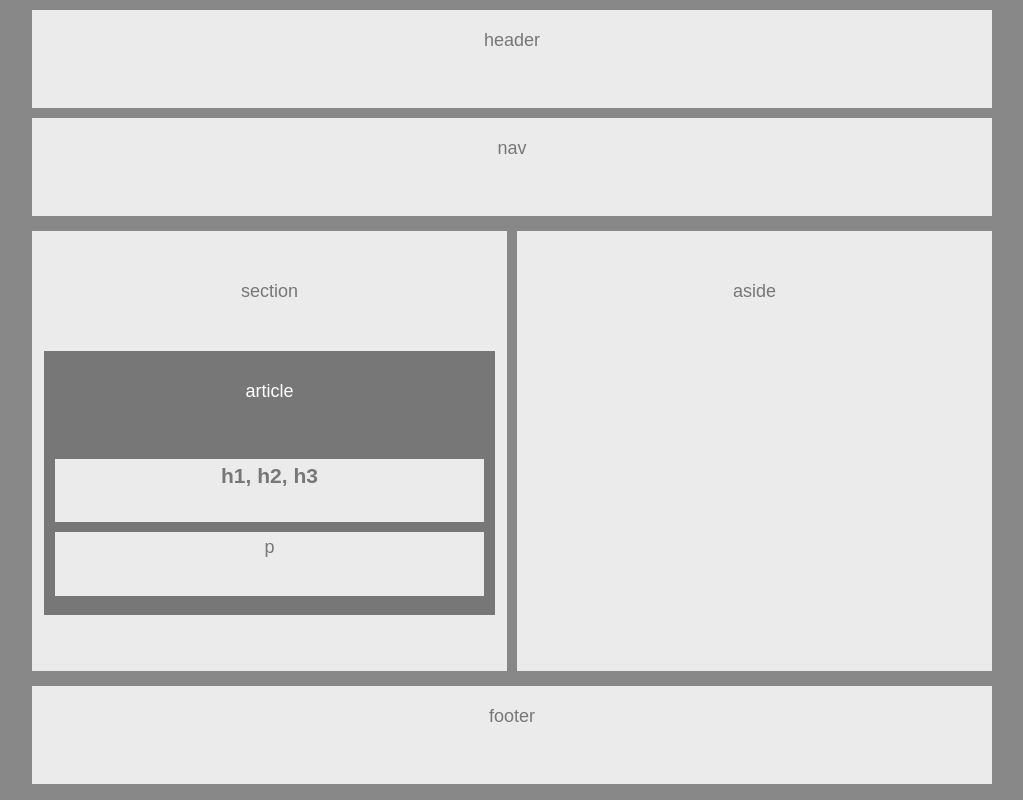
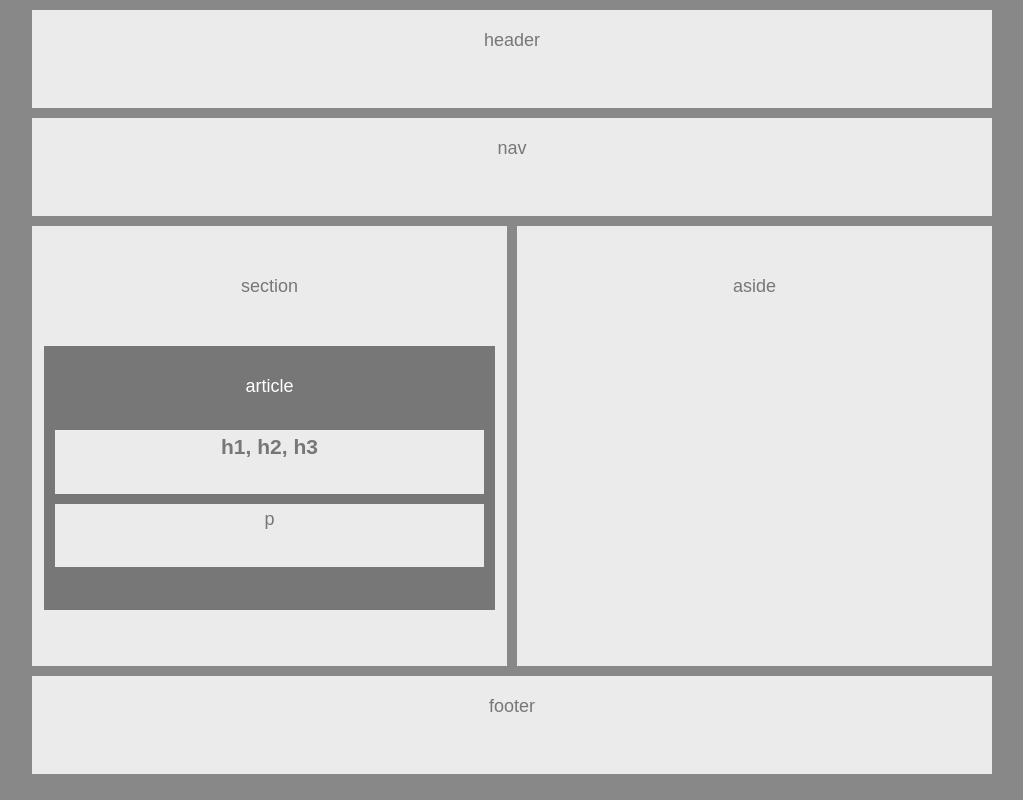
Before and after one commit to rajdhandus/HW-Wireframe, a plain HTML site: page index.html in a window 1280 px wide. Shown: the whole page, without its empty margins (128-1151 px from the left). Drawn offline with Linux system fonts and the light colour scheme.

Commit message:
Final Submission

```diff
--- a/index.html
+++ b/index.html
@@ -22,6 +22,6 @@
             aside
         </aside>
         </div>
-        <footer>footer</footer>
+        <footer class="clear">footer</footer>
     </body>
 </html>
--- a/style.css
+++ b/style.css
@@ -1,7 +1,3 @@
-* {
-    /* box-sizing: border-box; */
-}
-
 body {
     margin: 10px auto;
     padding: 0;
@@ -20,12 +16,15 @@ header, nav, footer{
     margin: 10px auto;
 }
 
+nav {
+    margin-bottom: 0px;
+}
+
 aside, section{
     background: #ebebeb;
-    /* margin: 10px auto; */
     height: 50%;
     float: left;
-    margin: 5px;
+    margin: 10px 5px;
     width: 475px;
     padding-top: 50px;
 }
@@ -38,13 +37,6 @@ section {
 aside {
     margin-right: 0;
 }
-
-.group::after {
-    clear: both;
-    content: "";
-    display: table;
-}
-
 
 article {
     background: #777;
@@ -64,7 +56,11 @@ h1, p {
     width: 95%;
     height: 25%;
     position: relative;
-    top:20%;
+    top:10%;
     color: #777;
     padding-top: 5px;
 }
+
+.clear {
+    clear: both;
+}
--- a/style1.css
+++ /dev/null
@@ -1,88 +0,0 @@
-* {
-    font-family: 'Arial', 'Helvetica Neue', Helvetica, sans-serif;
-    font-size: 18px
-}
-
-body {
-    /* size: 960px; */
-}
-
-header, nav, footer{
-    background: gray;
-    text-align: center;
-    vertical-align: middle;
-    line-height: 90px;
-    /* padding: 20px; */
-
-    margin: 5px 15%;
-
-    height: 20%;
-    width: 70%;
-    /* size: 495px; */
-}
-
-section {
-    /* padding: 10px; */
-    border : 1px solid black;
-    width: 35%;
-    float:left;
-    text-align: center;
-    margin: 5px;
-    height: 20%;
-    position: relative;
-    left: 190px;
-}
-
-article {
-    border : 1px solid black;
-    background: gray;
-    color: white;
-}
-
-article::after {
-    clear: both;
-}
-
-p {
-    border : 1px solid black;
-    background: white;
-    margin: 5px;
-    clear: both;
-    color: black;
-    line-height: 150%;
-
-}
-
-h1, h2, h3 {
-    border : 1px solid black;
-    float: left;
-    text-align: center;
-    color: gray;
-    background:white;
-    width: 98%;
-    clear: both;
-    margin: 5px;
-    line-height: 150%;
-
-}
-
-aside {
-    text-align: center;
-    border : 1px solid black;
-    float: left;
-    width: 35%;
-    margin: 5px;
-    height: 20%;
-    position: relative;
-    left: 190px;
-}
-
-aside::after {
-    clear: both;
-}
-
-footer {
-    border : 1px solid black;
-    /* width:100%; */
-    float: left;
-}
```
